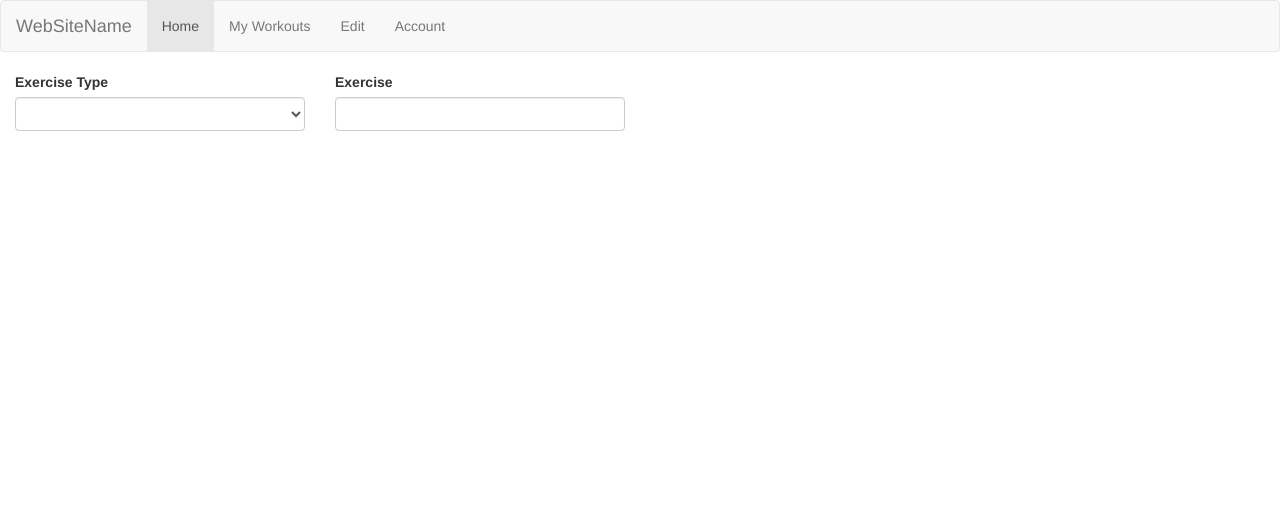
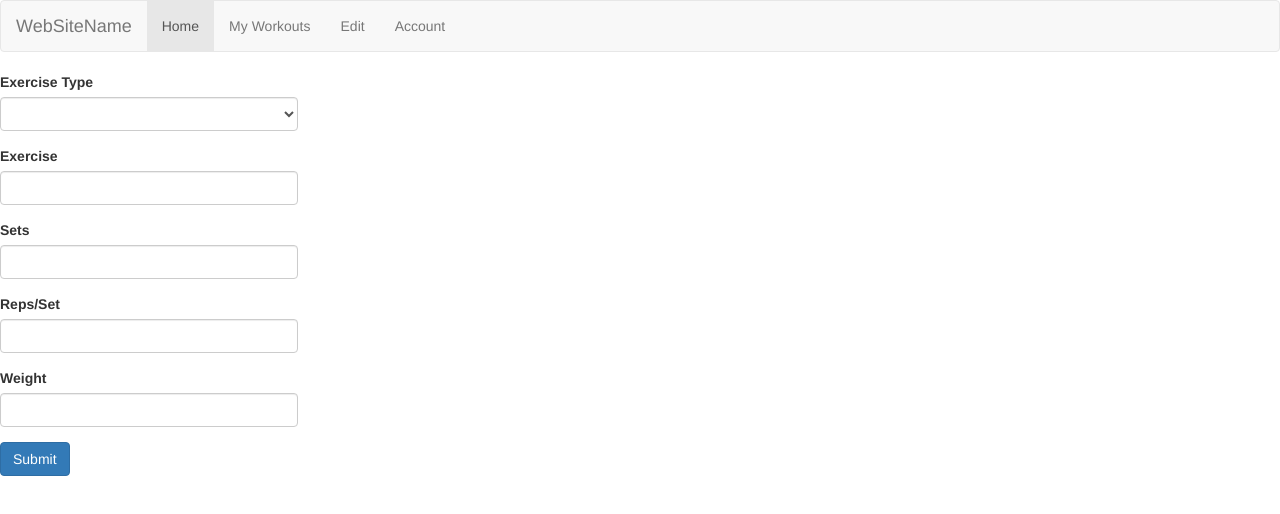
Before and after one commit to BobbyErickson89/node_app, a website: page public/index.html in a window 1280 px wide. Drawn offline with nearby package versions, Linux system fonts and the light colour scheme.

Commit message:
Added additional inputs

```diff
--- a/public/index.html
+++ b/public/index.html
@@ -23,7 +23,7 @@
   <body>
     <form>
       <!-- Exercise Type -->
-      <div class="form-group">
+      <div class="form-group row">
         <div class="col-xs-3">
           <label for="exercise-type">Exercise Type</label>
           <select class="form-control" id="exercise-type">
@@ -38,12 +38,38 @@
       </div>
 
       <!-- Exercise -->
-      <div class="form-group">
+      <div class="form-group row">
         <div class="col-xs-3">
           <label for="exercise">Exercise</label>
           <input class="form-control" id="exercise" type="text" />
         </div>
       </div>
+
+      <!-- Sets -->
+      <div class="form-group row">
+        <div class="col-xs-3">
+          <label for="sets">Sets</label>
+          <input class="form-control" id="sets" type="text" />
+        </div>
+      </div>
+
+      <!-- Reps -->
+      <div class="form-group row">
+        <div class="col-xs-3">
+          <label for="reps">Reps/Set</label>
+          <input class="form-control" id="reps" type="text" />
+        </div>
+      </div>
+
+      <!-- Weight -->
+      <div class="form-group row">
+        <div class="col-xs-3">
+          <label for="weight">Weight</label>
+          <input class="form-control" id="weight" type="text" />
+        </div>
+      </div>
+
+      <button type="submit" class="btn btn-primary">Submit</button>
     </form>
   </body>
 </html>
```
